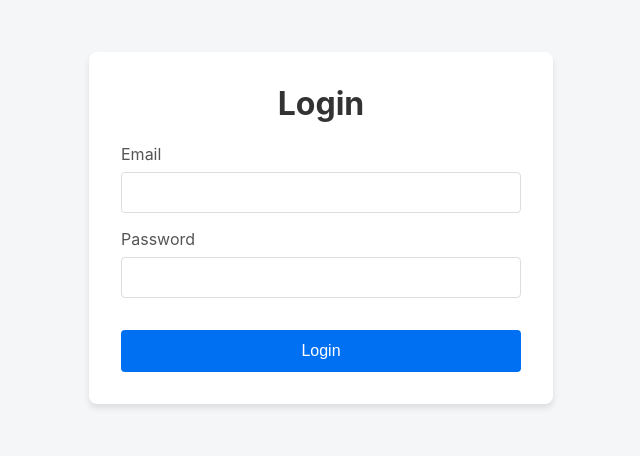
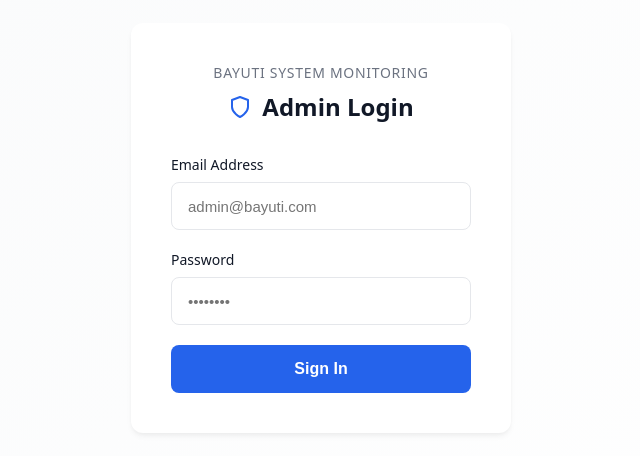
Before and after one commit to ibrahimaziz9947/Bayuti-API-Servers-Monitoring, a website: page ui/login.html in a window 1280 px wide. Shown: the part 172-628 px from the top of the page, without its empty margins (319-959 px from the left). Drawn offline with Linux system fonts and the light colour scheme.

Commit message:
Login UI

```diff
--- a/ui/login.html
+++ b/ui/login.html
@@ -5,70 +5,213 @@
   <meta name="viewport" content="width=device-width, initial-scale=1.0">
   <title>Login - Bayuti Monitoring</title>
   <style>
+    :root {
+      --primary: #2563eb;
+      --primary-hover: #1d4ed8;
+      --bg-gradient: linear-gradient(135deg, #f9fafb 0%, #ffffff 100%);
+      --text-main: #111827;
+      --text-muted: #6b7280;
+      --border: #e5e7eb;
+      --error-bg: #fef2f2;
+      --error-border: #fca5a5;
+      --error-text: #b91c1c;
+      --focus-ring: rgba(37, 99, 235, 0.2);
+    }
+
     body {
-      font-family: -apple-system, BlinkMacSystemFont, "Segoe UI", Roboto, Oxygen, Ubuntu, Cantarell, "Open Sans", "Helvetica Neue", sans-serif;
-      background-color: #f4f6f8;
+      font-family: ui-sans-serif, system-ui, -apple-system, BlinkMacSystemFont, "Segoe UI", Roboto, "Helvetica Neue", Arial, sans-serif;
+      background: var(--bg-gradient);
+      margin: 0;
+      padding: 0;
+      height: 100vh;
       display: flex;
+      align-items: center;
       justify-content: center;
-      align-items: center;
-      height: 100vh;
-      margin: 0;
+      color: var(--text-main);
     }
+
+    .login-container {
+      width: 100%;
+      max-width: 420px;
+      padding: 20px;
+      box-sizing: border-box;
+    }
+
     .login-card {
       background: white;
-      padding: 2rem;
-      border-radius: 8px;
-      box-shadow: 0 4px 6px rgba(0,0,0,0.1);
+      border-radius: 12px;
+      box-shadow: 0 4px 6px -1px rgba(0, 0, 0, 0.05), 0 2px 4px -1px rgba(0, 0, 0, 0.03);
+      padding: 40px;
       width: 100%;
-      max-width: 400px;
+      box-sizing: border-box;
     }
-    h1 { margin-top: 0; text-align: center; color: #333; }
-    .form-group { margin-bottom: 1rem; }
-    label { display: block; margin-bottom: 0.5rem; color: #555; }
+
+    .header {
+      text-align: center;
+      margin-bottom: 32px;
+    }
+
+    .subtitle {
+      color: var(--text-muted);
+      font-size: 14px;
+      font-weight: 500;
+      text-transform: uppercase;
+      letter-spacing: 0.05em;
+      margin: 0 0 8px 0;
+    }
+
+    .title {
+      color: var(--text-main);
+      font-size: 24px;
+      font-weight: 700;
+      margin: 0;
+      display: flex;
+      align-items: center;
+      justify-content: center;
+      gap: 10px;
+    }
+
+    .icon-shield {
+      width: 24px;
+      height: 24px;
+      color: var(--primary);
+    }
+
+    .form-group {
+      margin-bottom: 20px;
+    }
+
+    label {
+      display: block;
+      margin-bottom: 8px;
+      color: var(--text-main);
+      font-size: 14px;
+      font-weight: 500;
+    }
+
     input {
       width: 100%;
-      padding: 0.75rem;
-      border: 1px solid #ddd;
-      border-radius: 4px;
-      box-sizing: border-box; /* Fix padding issue */
+      height: 48px;
+      padding: 0 16px;
+      border: 1px solid var(--border);
+      border-radius: 8px;
+      font-size: 15px;
+      color: var(--text-main);
+      background: #fff;
+      transition: all 0.2s ease;
+      box-sizing: border-box;
     }
+
+    input:focus {
+      outline: none;
+      border-color: var(--primary);
+      box-shadow: 0 0 0 4px var(--focus-ring);
+    }
+
     button {
       width: 100%;
-      padding: 0.75rem;
-      background: #0070f3;
+      height: 48px;
+      background: var(--primary);
       color: white;
       border: none;
-      border-radius: 4px;
+      border-radius: 8px;
+      font-size: 16px;
+      font-weight: 600;
       cursor: pointer;
-      font-size: 1rem;
-      margin-top: 1rem;
+      transition: background-color 0.2s ease;
+      margin-top: 8px;
+      display: flex;
+      align-items: center;
+      justify-content: center;
     }
-    button:hover { background: #005bb5; }
-    .error { color: red; text-align: center; margin-top: 1rem; display: none; }
+
+    button:hover {
+      background: var(--primary-hover);
+    }
+
+    button:disabled {
+      background: var(--text-muted);
+      cursor: not-allowed;
+    }
+
+    .spinner {
+      display: none;
+      width: 20px;
+      height: 20px;
+      border: 2px solid rgba(255, 255, 255, 0.3);
+      border-radius: 50%;
+      border-top-color: white;
+      animation: spin 0.8s linear infinite;
+      margin-right: 8px;
+    }
+
+    @keyframes spin {
+      to { transform: rotate(360deg); }
+    }
+
+    .error-message {
+      display: none;
+      background: var(--error-bg);
+      border: 1px solid var(--error-border);
+      color: var(--error-text);
+      padding: 12px;
+      border-radius: 8px;
+      font-size: 14px;
+      text-align: center;
+      margin-top: 24px;
+    }
   </style>
 </head>
 <body>
+  <div class="login-container">
     <div class="login-card">
-    <h1>Login</h1>
+      <div class="header">
+        <p class="subtitle">Bayuti System Monitoring</p>
+        <h1 class="title">
+          <svg class="icon-shield" xmlns="http://www.w3.org/2000/svg" viewBox="0 0 24 24" fill="none" stroke="currentColor" stroke-width="2" stroke-linecap="round" stroke-linejoin="round">
+            <path d="M12 22s8-4 8-10V5l-8-3-8 3v7c0 6 8 10 8 10z"/>
+          </svg>
+          Admin Login
+        </h1>
+      </div>
+
       <form id="loginForm">
         <div class="form-group">
-        <label for="email">Email</label>
-        <input type="email" id="email" required>
+          <label for="email">Email Address</label>
+          <input type="email" id="email" placeholder="admin@bayuti.com" required>
         </div>
+
         <div class="form-group">
           <label for="password">Password</label>
-        <input type="password" id="password" required>
+          <input type="password" id="password" placeholder="••••••••" required>
         </div>
-      <button type="submit">Login</button>
-      <div id="error" class="error"></div>
+
+        <button type="submit" id="submitBtn">
+          <div class="spinner" id="spinner"></div>
+          <span id="btnText">Sign In</span>
+        </button>
+
+        <div id="error" class="error-message"></div>
       </form>
     </div>
+  </div>
+
   <script>
     const form = document.getElementById('loginForm');
     const errorDiv = document.getElementById('error');
+    const submitBtn = document.getElementById('submitBtn');
+    const spinner = document.getElementById('spinner');
+    const btnText = document.getElementById('btnText');
 
     form.addEventListener('submit', async (e) => {
       e.preventDefault();
+
+      // Reset state
+      errorDiv.style.display = 'none';
+      submitBtn.disabled = true;
+      spinner.style.display = 'block';
+      btnText.textContent = 'Authenticating...';
+
       const email = document.getElementById('email').value;
       const password = document.getElementById('password').value;
 
@@ -84,12 +227,16 @@
           localStorage.setItem('token', data.access_token);
           window.location.href = '/';
         } else {
-          errorDiv.textContent = 'Invalid credentials';
-          errorDiv.style.display = 'block';
+          throw new Error('Invalid credentials');
         }
       } catch (err) {
-        errorDiv.textContent = 'Login failed. Please try again.';
+        errorDiv.textContent = 'Invalid email or password. Please try again.';
         errorDiv.style.display = 'block';
+
+        // Reset button
+        submitBtn.disabled = false;
+        spinner.style.display = 'none';
+        btnText.textContent = 'Sign In';
       }
     });
   </script>
```
Lines whose indentation alone changed are shown as unchanged.
